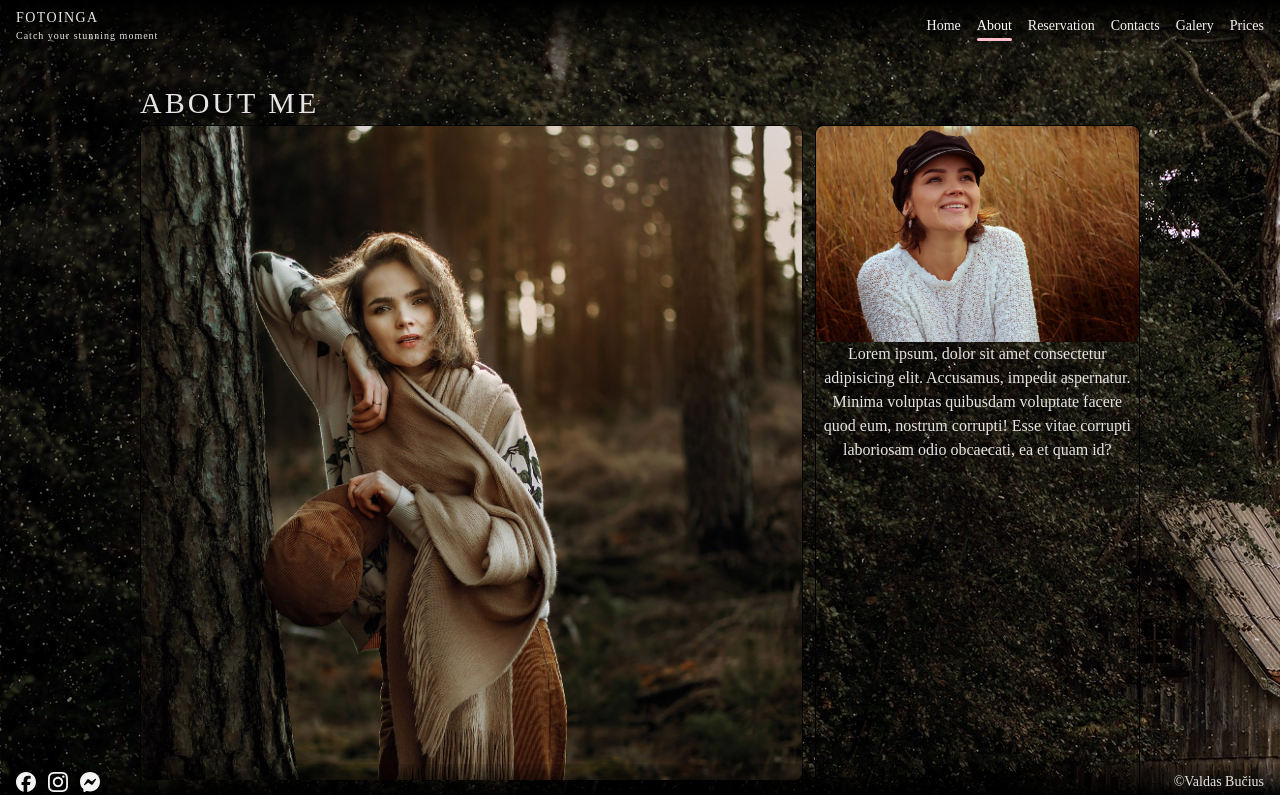
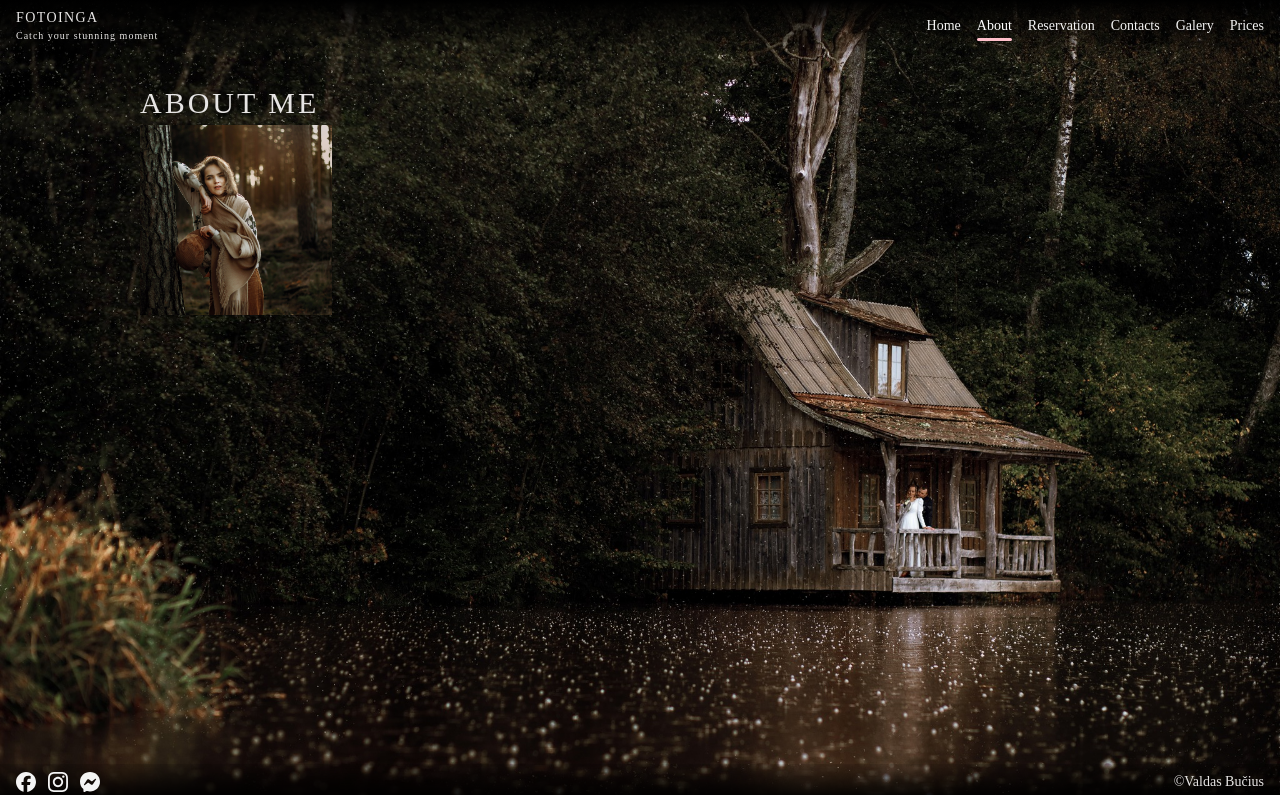
Before and after one commit to ValdasBucius/FotoInga, a React (Vite) app: page /about in a window 1280 px wide. Shown: the top 795 px of the page. Built offline with nearby package versions, Linux system fonts and the light colour scheme; a web font is replaced by a local one.

Commit message:
Small adjustments

```diff
--- a/src/pages/About.jsx
+++ b/src/pages/About.jsx
@@ -5,56 +5,14 @@ import about2 from "../data/About2.jpg";
 import about3 from "../data/About3.jpg";
 function About() {
   return (
-    <div className="absolute top-0 -z-20 min-h-screen min-w-full bg-background3">
+    <div className="absolute top-0 -z-20 min-h-dvh min-w-full bg-background3 bg-cover bg-center bg-no-repeat">
       <Container>
         <div className="pb-[40px] pt-[80px] text-center text-stone-200">
           <h2 className="text-left text-[30px] uppercase tracking-widest">
             About me
           </h2>
-
-          <div className="grid gap-3 lg:grid-cols-3 lg:grid-rows-2">
-            <div className="flex flex-col gap-3 rounded-lg border border-black/75 lg:col-span-2 lg:items-center">
-              <img
-                className="rounded-lg border-black/75 "
-                src={about1}
-                alt="photographer"
-              />
-              <p>
-                Lorem, ipsum dolor sit amet consectetur adipisicing elit.
-                Consequatur aliquam impedit tenetur, repellat, veritatis
-                possimus odio qui repudiandae quo doloremque facere aliquid
-                nostrum dolore harum voluptatibus, eius libero. Vel, culpa!
-              </p>
-            </div>
-            <div className="flex hidden flex-col items-end justify-center rounded-lg border border-black">
-              <p className="px-2">
-                Lorem ipsum dolor sit amet consectetur adipisicing elit. Sed
-                maiores provident ipsum repellat doloremque. Tempora ea esse
-              </p>
-            </div>
-            <div className="rounded-lg border border-black">
-              <img
-                className="rounded-lg border-black/75"
-                src={about3}
-                alt="photographer photo2"
-              />
-              <p className="px-2">
-                Lorem ipsum, dolor sit amet consectetur adipisicing elit.
-                Accusamus, impedit aspernatur. Minima voluptas quibusdam
-                voluptate facere quod eum, nostrum corrupti! Esse vitae corrupti
-                laboriosam odio obcaecati, ea et quam id?
-              </p>
-            </div>
-            <div className="col-span-2 flex hidden items-center rounded-lg border border-black">
-              Lorem ipsum dolor sit amet consectetur adipisicing elit. Inventore
-              minus, autem fugiat vel nobis quas exercitationem perferendis
-              sequi deserunt, mollitia ut expedita. Repudiandae, illo iusto?
-              Voluptatibus qui at repellat quaerat. Lorem ipsum dolor sit amet
-              consectetur adipisicing elit. Qui debitis praesentium fugiat
-              libero impedit corporis repudiandae itaque, eius fugit eligendi
-              earum laudantium nulla tempora odio at. Accusantium nihil
-              consequuntur ad.
-            </div>
+          <div>
+            <img className="max-w-48" src={about1} alt="photograher" />
           </div>
         </div>
       </Container>
--- a/src/pages/Contacts.jsx
+++ b/src/pages/Contacts.jsx
@@ -6,9 +6,10 @@ import gmail from "../data/gmail.svg";
 import Container from "../ui/Container";
 function Contacts() {
   return (
-    <div className="h-dvh w-full bg-background2 bg-cover bg-center bg-no-repeat pt-[120px] text-center text-stone-200">
+    <div className="absolute top-0 -z-20 min-h-dvh min-w-full bg-background bg-cover bg-center bg-no-repeat">
       <Container>
-        <h2 className="text-left text-[48px] uppercase tracking-widest">
+        <div className="pt-[80px] text-center text-stone-200">
+          <h2 className="mb-2 text-left text-[30px] uppercase tracking-widest">
             Find me in
           </h2>
           <div className="grid grid-cols-3 grid-rows-2 gap-4">
@@ -29,6 +30,7 @@ function Contacts() {
               <img src={gmail} alt="Gmail logo" />
             </div>
           </div>
+        </div>
       </Container>
     </div>
   );
--- a/src/pages/Galery.jsx
+++ b/src/pages/Galery.jsx
@@ -11,9 +11,10 @@ import baby from "../data/galery/baby.jpg";
 
 function Galery() {
   return (
-    <div className="w-full bg-background1 bg-cover bg-center bg-no-repeat pt-[120px] text-center text-stone-200">
+    <div className="absolute top-0 -z-20 min-h-dvh min-w-full bg-background1 bg-cover bg-center bg-no-repeat">
       <Container>
-        <h2 className="text-left text-[48px] uppercase tracking-widest">
+        <div className="pt-[80px] text-center text-stone-200">
+          <h2 className="mb-2 text-left text-[30px] uppercase tracking-widest">
             Galery
           </h2>
 
@@ -108,6 +109,7 @@ function Galery() {
               </p>
             </NavLink>
           </ul>
+        </div>
       </Container>
     </div>
   );
--- a/src/pages/Home.jsx
+++ b/src/pages/Home.jsx
@@ -6,12 +6,14 @@ function Home() {
   const { burgerActive } = useContext(NavigationContext);
 
   return (
-    <div className="absolute top-0 -z-20 min-h-dvh min-w-full bg-background bg-center bg-no-repeat">
+    <div className="absolute top-0 -z-20 min-h-dvh min-w-full bg-background3 bg-cover bg-center bg-no-repeat">
       <div
         className={`${burgerActive && "pt-[320px]"} pt-[220px] text-center text-stone-200`}
       >
-        <h1 className="text-[40px] uppercase tracking-widest">FotoInga</h1>
-        <h2 className="text-md mb-8 mt-[-6px] capitalize">
+        <h1 className="text-3xl uppercase tracking-widest sm:text-5xl">
+          FotoInga
+        </h1>
+        <h2 className="sm:text-md mb-8 text-sm capitalize">
           Professional Lithuanian Photographer
         </h2>
         <Button location="/about">Get Started</Button>
--- a/src/pages/Prices.jsx
+++ b/src/pages/Prices.jsx
@@ -3,12 +3,16 @@ import PriceForm from "../ui/PriceForm";
 
 function Prices() {
   return (
-    <>
-      <div className="bg-background4 flex h-screen w-full flex-col items-center justify-center bg-cover bg-center bg-no-repeat pt-[120px]">
-        <h2 className="text-white">Fill form</h2>
-        <PriceForm />
-      </div>
-    </>
+    <div className="absolute top-0 -z-20 min-h-screen min-w-full bg-background4">
+      <Container>
+        <div className="pt-[80px] text-center text-stone-200">
+          <h2 className="mb-2 text-left text-[30px] uppercase tracking-widest">
+            Prices
+          </h2>
+          <PriceForm />
+        </div>
+      </Container>
+    </div>
   );
 }
 
--- a/src/ui/AppointmentForm.jsx
+++ b/src/ui/AppointmentForm.jsx
@@ -10,6 +10,7 @@ import { priceIntervals, timeIntervals } from "../utils/helpers";
 import createIcon from "../data/Icons/confirm.svg";
 import editIcon from "../data/Icons/edit.svg";
 import cancelIcon from "../data/Icons/cancel.svg";
+import { motion } from "framer-motion";
 
 function AppointmentForm({
   onSelectedDay,
@@ -70,8 +71,17 @@ function AppointmentForm({
   }
 
   return (
-    <>
-      <form className="flex flex-col gap-2" onSubmit={handleSubmit(onSubmit)}>
+    <motion.form
+      className="flex flex-col gap-2"
+      onSubmit={handleSubmit(onSubmit)}
+      variants={{
+        hidden: { opacity: 0, y: 75 },
+        visible: { opacity: 1, y: 0 },
+      }}
+      initial="hidden"
+      animate="visible"
+      transition={{ duration: 0.5, delay: 0.1 }}
+    >
       <h3 className="text-md text-green-400">
         {!onEdit ? "Create" : "Edit"} appointment on <br />
         {format(onSelectedDay, "yyyy MMM d")}
@@ -195,8 +205,7 @@ function AppointmentForm({
           </div>
         </button>
       </div>
-      </form>
-    </>
+    </motion.form>
   );
 }
 
--- a/src/ui/Calendar.jsx
+++ b/src/ui/Calendar.jsx
@@ -65,6 +65,7 @@ function Calendar({
       }}
       initial="hidden"
       animate="visible"
+      transition={{ duration: 0.5, delay: 0.25 }}
     >
       <div className="mb-2 flex items-center justify-center gap-4 border-b border-black/25">
         <button onClick={handlePreviousMonth} className="mb-1">
--- a/src/ui/Container.jsx
+++ b/src/ui/Container.jsx
@@ -1,6 +1,6 @@
 function Container({ children }) {
   return (
-    <div className="xs:mx-auto xs:max-w-[440px] mx-4 sm:max-w-[500px] md:max-w-[630px] lg:max-w-[1000px]">
+    <div className="xs:mx-auto xs:max-w-[400px] mx-4 sm:max-w-[500px] md:max-w-[630px] lg:max-w-[1000px]">
       {children}
     </div>
   );
--- a/src/ui/Header.jsx
+++ b/src/ui/Header.jsx
@@ -4,6 +4,7 @@ import burger from "../data/Icons/navigation.svg";
 import activeBurger from "../data/Icons/closeNavigation.svg";
 import { NavigationContext } from "../App";
 import useWindowSize from "../hooks/useWindowSize";
+import { Link } from "react-router-dom";
 
 function Header() {
   const { burgerActive, setBurgerActive } = useContext(NavigationContext);
@@ -19,12 +20,14 @@ function Header() {
   return (
     <>
       <header className={headerStyle}>
+        <Link to="/">
           <div className="text-stone-200">
             <h1 className="text-sm uppercase tracking-widest">FotoInga</h1>
             <h2 className="text-[10px] tracking-widest">
               Catch your stunning moment
             </h2>
           </div>
+        </Link>
 
         {spreadNavigation ? (
           <Navigation spreadNavigation={spreadNavigation} />
--- a/src/ui/Navigation.jsx
+++ b/src/ui/Navigation.jsx
@@ -9,16 +9,17 @@ function Navigation({ spreadNavigation }) {
   const vertical = `flex flex-col items-center justify-center gap-4 text-center tracking-wide text-[#f4f4f4]`;
   const navStyle = `bg-gradient-to-t from-black to-black/10 py-4`;
   return (
-    <motion.nav
-      className={spreadNavigation ? "" : navStyle}
+    <nav className={spreadNavigation ? "" : navStyle}>
+      <motion.ul
+        className={spreadNavigation ? horizontal : vertical}
         variants={{
           hidden: { opacity: 0, x: 100 },
           visible: { opacity: 1, x: 0 },
         }}
         initial="hidden"
         animate="visible"
+        transition={{ duration: 0.5, delay: 0.25 }}
       >
-      <ul className={spreadNavigation ? horizontal : vertical}>
         <NavLi onClick={setBurgerActive} path="/">
           Home
         </NavLi>
@@ -37,8 +38,8 @@ function Navigation({ spreadNavigation }) {
         <NavLi onClick={setBurgerActive} path="/prices">
           Prices
         </NavLi>
-      </ul>
-    </motion.nav>
+      </motion.ul>
+    </nav>
   );
 }
 
--- a/tailwind.config.js
+++ b/tailwind.config.js
@@ -13,7 +13,7 @@ export default {
         background: "#6FD2B4",
       },
       screens: {
-        xs: "500px",
+        xs: "450px",
       },
       backgroundImage: {
         background: "url('/src/data/Background.jpg')",
```
Lines whose indentation alone changed are shown as unchanged.
